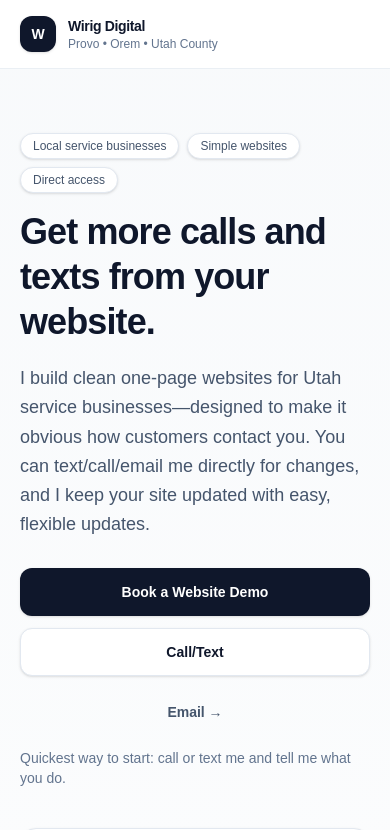
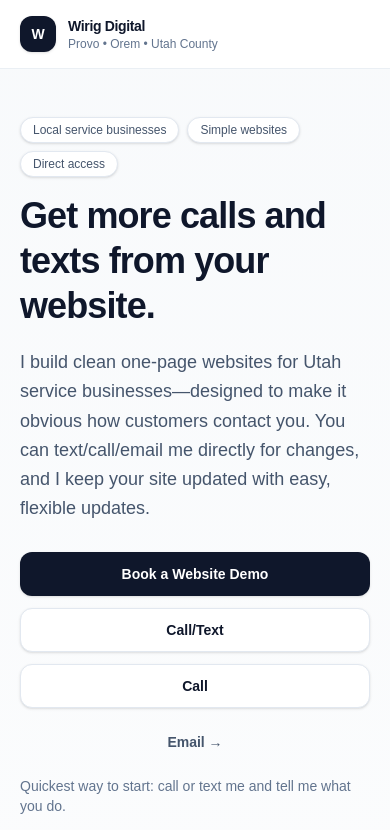
Before and after one commit to tyleradpro4u/Wirig-Digital, a Next.js app: page / in a window 390 px wide. Shown: the top 830 px of the page. Built offline with nearby package versions, Linux system fonts and the light colour scheme.

Commit message:
Improve mobile layout and CTAs

```diff
--- a/src/app/page.tsx
+++ b/src/app/page.tsx
@@ -32,7 +32,7 @@
   children: React.ReactNode;
 }) {
   return (
-    <section id={id} className={cx("py-16 sm:py-20", className)}>
+    <section id={id} className={cx("py-12 sm:py-16 lg:py-20", className)}>
       <Container>{children}</Container>
     </section>
   );
@@ -53,19 +53,25 @@
         href="https://calendly.com/tywirig"
         target="_blank"
         rel="noreferrer"
-        className="inline-flex h-12 items-center justify-center rounded-xl bg-slate-900 px-5 text-sm font-semibold text-white shadow-sm transition hover:bg-slate-800"
+        className="inline-flex h-11 w-full items-center justify-center rounded-xl bg-slate-900 px-5 text-sm font-semibold text-white shadow-sm transition hover:bg-slate-800 sm:h-12 sm:w-auto"
       >
         {LINKS.primaryCta}
       </a>
       <a
         href={`sms:${BRAND.smsE164}`}
-        className="inline-flex h-12 items-center justify-center rounded-xl border border-slate-200 bg-white px-5 text-sm font-semibold text-slate-900 shadow-sm transition hover:bg-slate-50"
+        className="inline-flex h-11 w-full items-center justify-center rounded-xl border border-slate-200 bg-white px-5 text-sm font-semibold text-slate-900 shadow-sm transition hover:bg-slate-50 sm:h-12 sm:w-auto"
       >
         {LINKS.secondaryCta}
       </a>
       <a
+        href={`tel:${BRAND.phoneE164}`}
+        className="inline-flex h-11 w-full items-center justify-center rounded-xl border border-slate-200 bg-white px-5 text-sm font-semibold text-slate-900 shadow-sm transition hover:bg-slate-50 sm:hidden"
+      >
+        Call
+      </a>
+      <a
         href={`mailto:${BRAND.email}`}
-        className="inline-flex h-12 items-center justify-center rounded-xl px-2 text-sm font-semibold text-slate-600 hover:text-slate-900"
+        className="inline-flex h-11 w-full items-center justify-center rounded-xl px-2 text-sm font-semibold text-slate-600 hover:text-slate-900 sm:h-12 sm:w-auto"
       >
         Email →
       </a>
@@ -244,7 +250,7 @@
   icon?: "page" | "offer" | "track" | "ads" | "seo" | "direct";
 }) {
   return (
-    <div className="rounded-3xl border border-slate-200 bg-white p-6 shadow-sm">
+    <div className="rounded-3xl border border-slate-200 bg-white p-5 shadow-sm sm:p-6">
       <div className="flex items-start gap-3">
         {icon ? (
           <span className="mt-0.5 inline-flex h-10 w-10 items-center justify-center rounded-2xl bg-slate-900 text-white shadow-sm">
```
